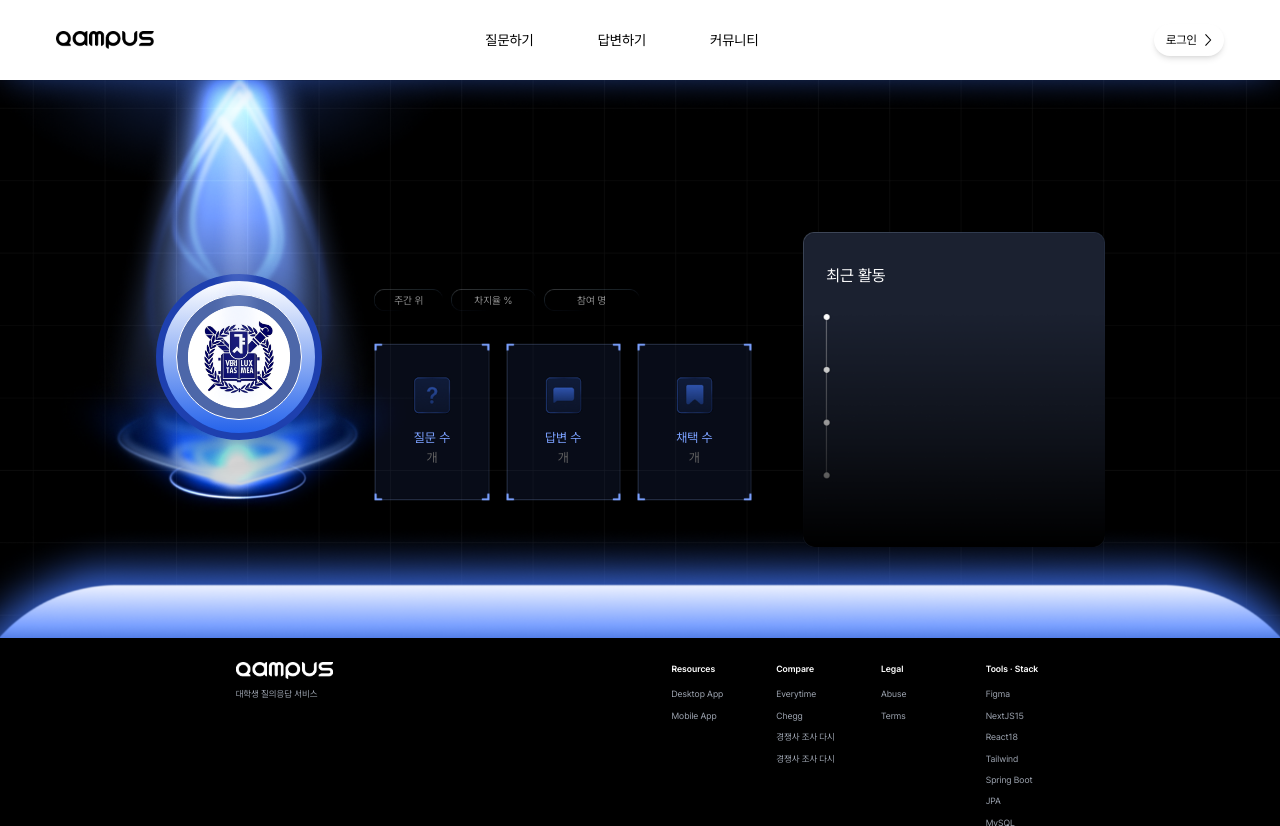
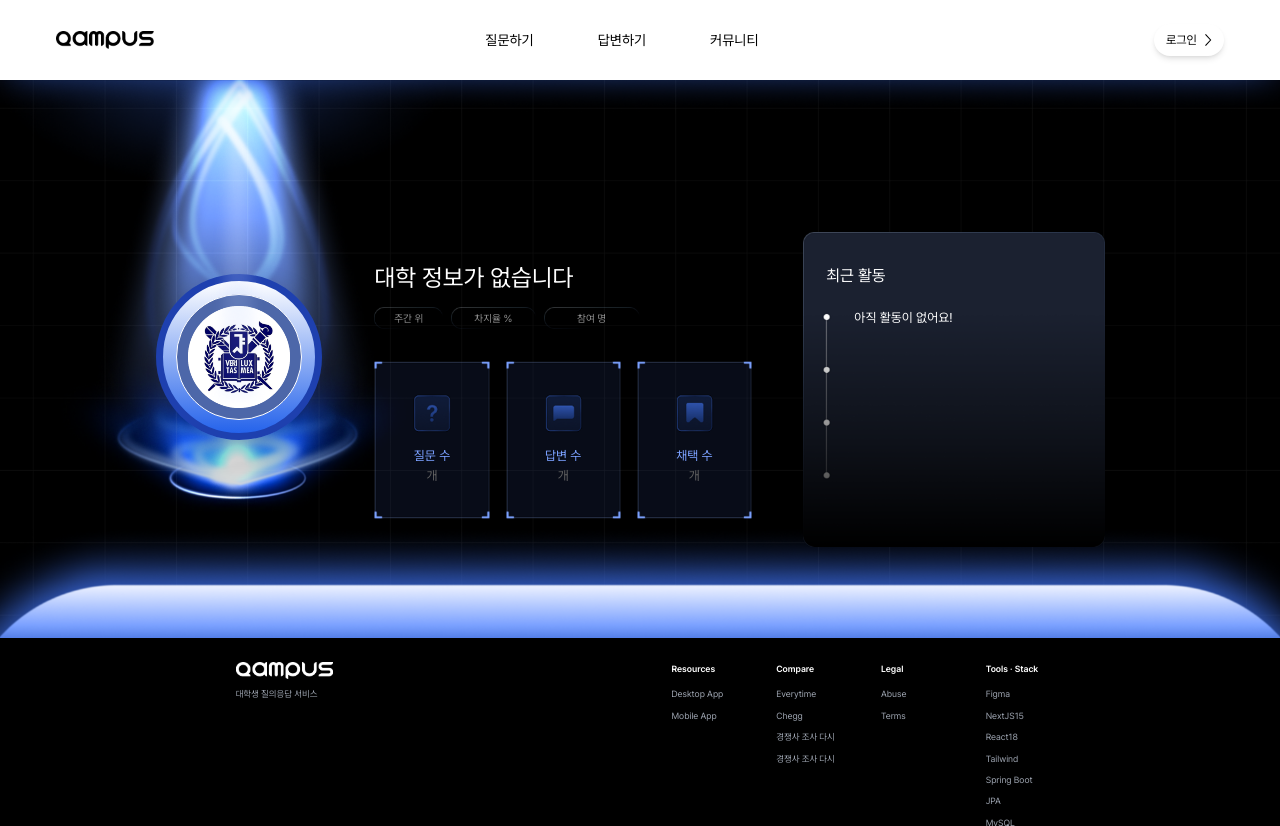
Before and after one commit to mimi-0506/Qampus_FE_deploy, a Next.js app: page /community/1 in a window 1280 px wide. Built offline with nearby package versions, Linux system fonts and the light colour scheme; no server answers.

Commit message:
feat: 커뮤니티 상세 데이터 없을 때 처리 추가

```diff
--- a/app/community/[univId]/page.tsx
+++ b/app/community/[univId]/page.tsx
@@ -41,6 +41,8 @@ export default function Page() {
       ]);
 
       setData(univData);
+
+      if (activityData.code !== 'NOT_EXIST_UNIVERSITY')
         setActivityData(activityData);
     };
 
@@ -75,7 +77,7 @@ export default function Page() {
 
         <div className="flex flex-col">
           <h1 className="text-[1.875vw] text-white mb-[0.9vw]">
-            {data?.university_name}
+            {data?.university_name || '대학 정보가 없습니다'}
           </h1>
           <div className="flex text-grey3 text-[0.8vw] gap-[0.6vw] mb-[2.5vw]">
             <div className="w-[5.36vw] aspect-[103/33] flex justify-center items-center bg-[url('/images/community/tag1.png')] bg-cover bg-center">
@@ -110,7 +112,8 @@ export default function Page() {
             최근 활동
           </h2>
           <ul className="flex flex-col text-[1vw] gap-[2.6vw] mt-[2vw] relative left-[1vw] top-[-0.9vw]">
-            {activityData.map((act, index) => {
+            {activityData.length > 0 ? (
+              activityData.map((act, index) => {
                 let activityMessage = `${act?.major}에서 `;
                 if (act?.activityType === 'ANSWER')
                   activityMessage += '답변을 등록했어요!';
@@ -120,7 +123,10 @@ export default function Page() {
                   activityMessage += '답변을 채택했어요!';
 
                 return <li key={index}>{activityMessage}</li>;
-            })}
+              })
+            ) : (
+              <li>아직 활동이 없어요!</li>
+            )}
           </ul>
           <div className="absolute bottom-0 left-0 w-full aspect-[453/349]">
             <div className="relative w-full h-full">
```
Lines whose indentation alone changed are shown as unchanged.
